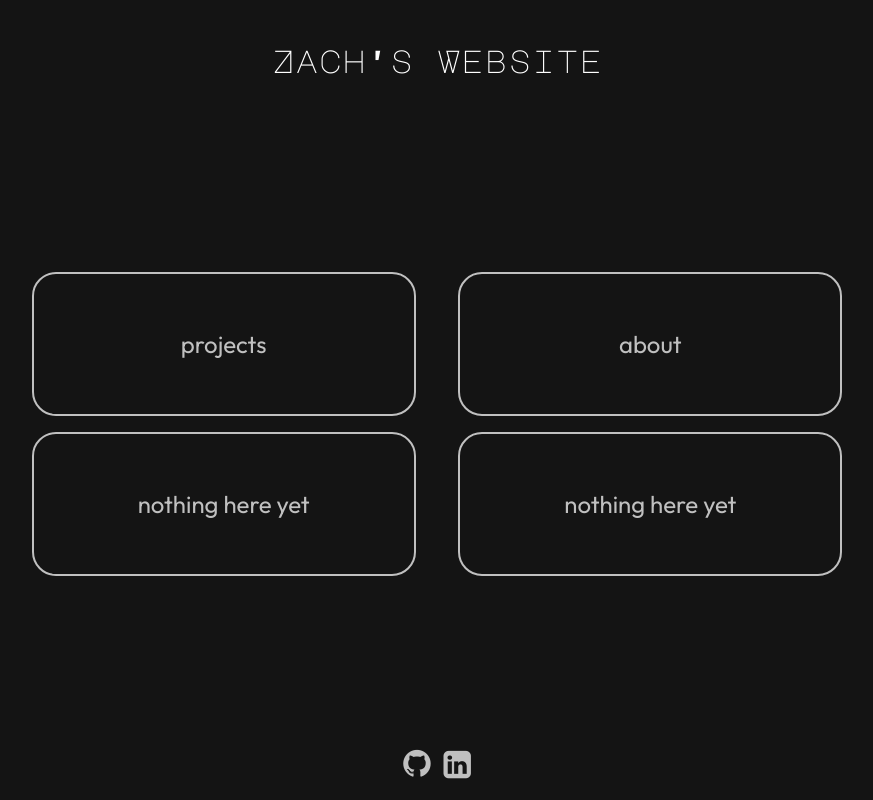
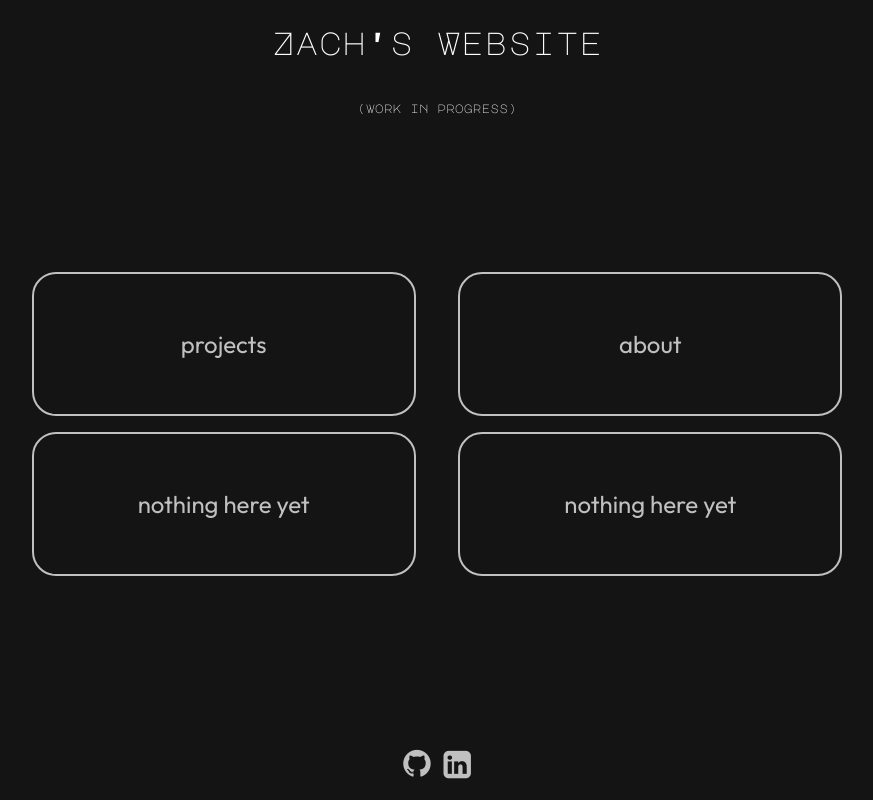
Before and after one commit to ZachNobles/ZachNobles.github.io, a React (Create React App) app: page / in a window 1280 px wide. Shown: the whole page, without its empty margins (203-1076 px from the left). Built offline with nearby package versions, Linux system fonts and the light colour scheme.

Commit message:
added work in progress message thing to the home page

```diff
--- a/src/components/Header/header.css
+++ b/src/components/Header/header.css
@@ -2,9 +2,9 @@
     width: 100vw;
     height: 15vh;
     display: flex;
-    flex-direction: row;
+    flex-direction: column;
     justify-content: center;
     align-items: center;
 
-    font-size: 2rem                                                  ;
+    font-size: 2rem;
 }
--- a/src/components/Header/header.jsx
+++ b/src/components/Header/header.jsx
@@ -3,7 +3,8 @@ import "./header.css";
 
 const Header = () => {
     return <div className="header">
-        <p className="glyph header-text">Zach's Website</p>
+        <p className="glyph">Zach's Website</p>
+        <p className="glyph" style={{fontSize: "0.75rem"}}>(work in progress)</p>
     </div>;
 }
 
```
